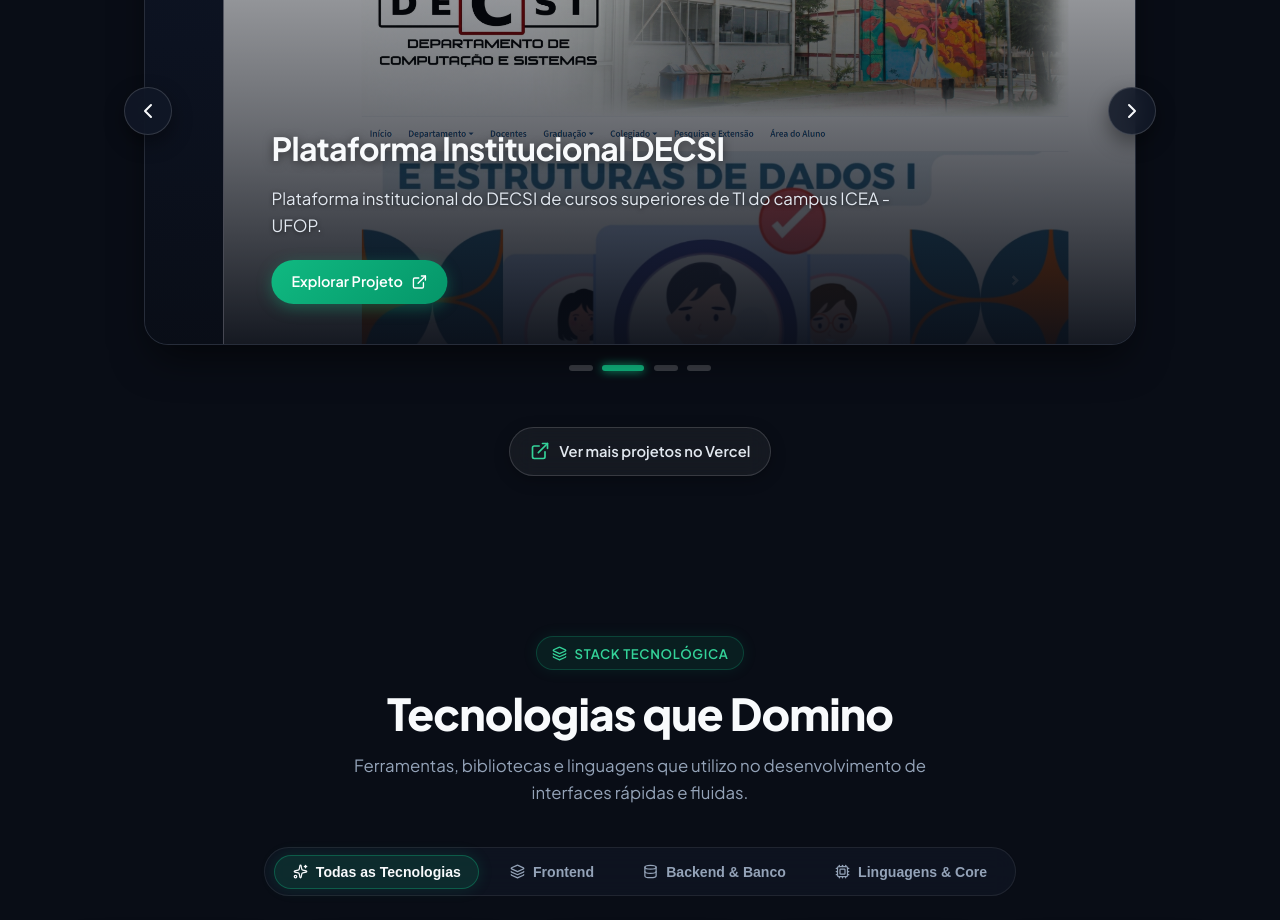
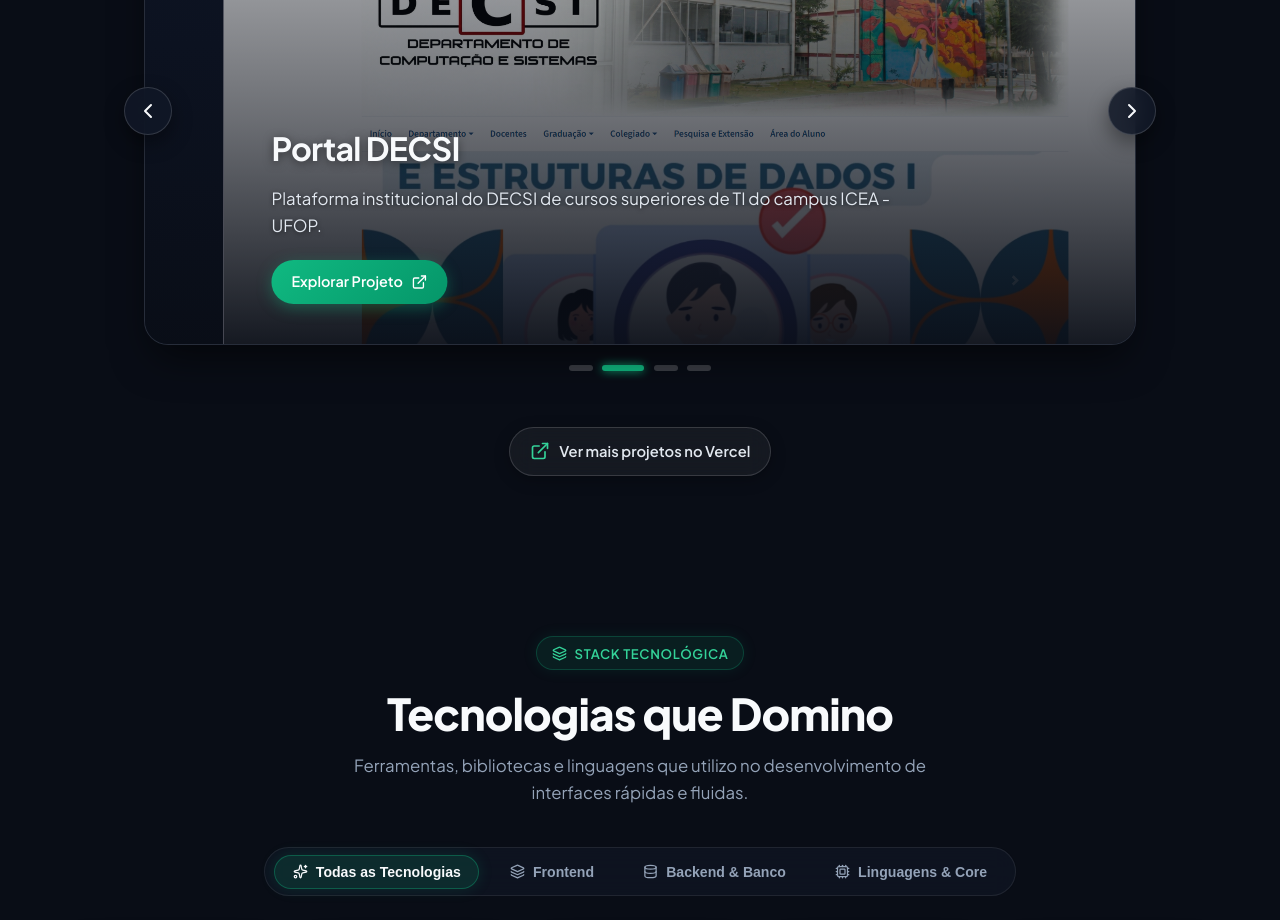
Before and after one commit to LuizHMAL/mypage, a React (Vite) app: page / in a window 1280 px wide. Shown: the part 1280-2200 px from the top of the page. Built offline with nearby package versions, Linux system fonts and the light colour scheme.

Commit message:
Título estava dando erro devido à presença de caracteres especiais, então foi alterado para "Portal DECSI" para evitar problemas.

```diff
--- a/src/App.jsx
+++ b/src/App.jsx
@@ -68,7 +68,7 @@ export function App() {
     },
     {
       imagem: "/assets/DECSI.png",
-      titulo: "Plataforma Institucional DECSI",
+      titulo: "Portal DECSI",
       descricao: "Plataforma institucional do DECSI de cursos superiores de TI do campus ICEA - UFOP.",
       tags: ["Manutenção", "Institucional"],
       link: "https://decsi.ufop.br/"
```
